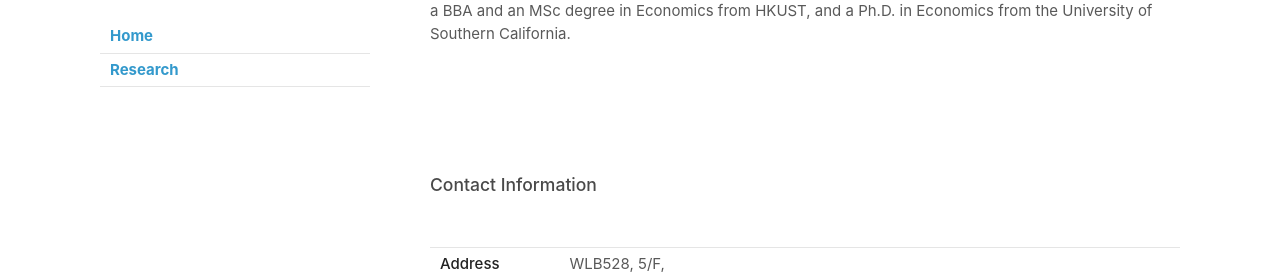
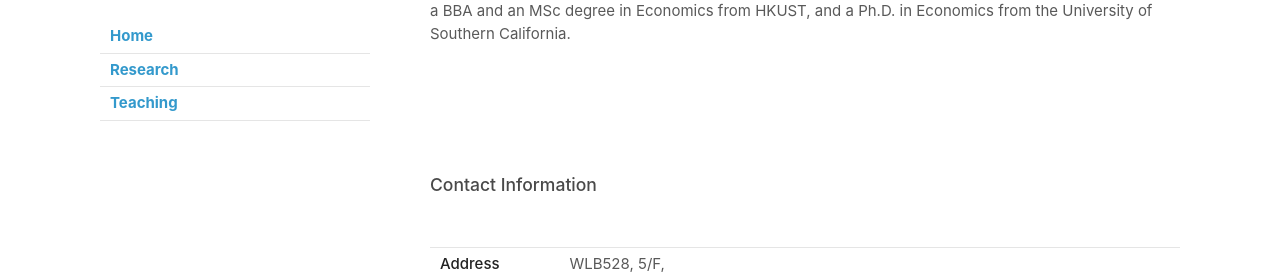
Before and after one commit to Monique-Wan/home, a Jekyll site: the page built from index.md, in a window 1280 px wide. Shown: the part 215-492 px from the top of the page. Built offline with Jekyll 4.4.1, drawn with Linux system fonts in a browser that asks for light colours; our own code applies the rules of GitHub Pages for plain Markdown files.

Commit message:
Update _config.yml

```diff
--- a/_config.yml
+++ b/_config.yml
@@ -6,3 +6,5 @@ navigation:
     url: /
   - title: Research
     url: research
+  - title: Teaching
+    url: teaching
```
